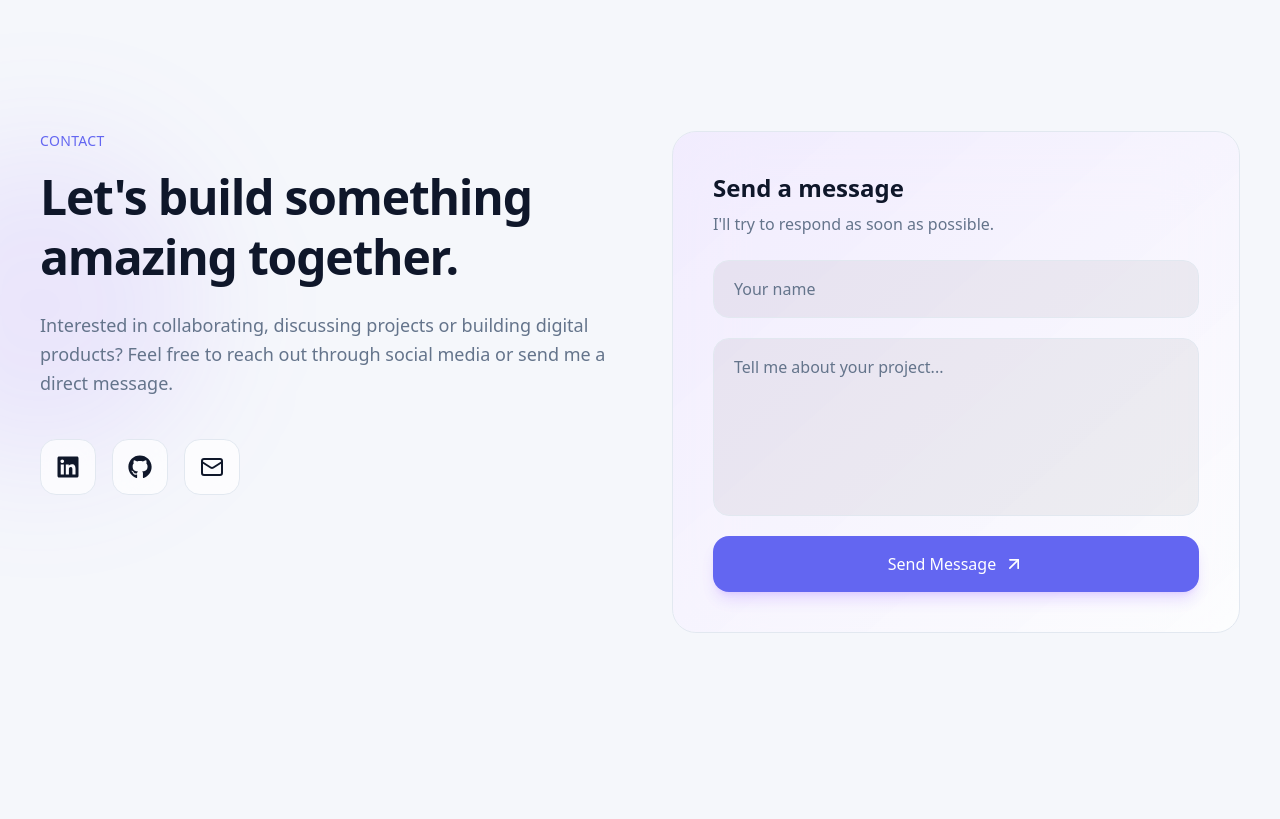
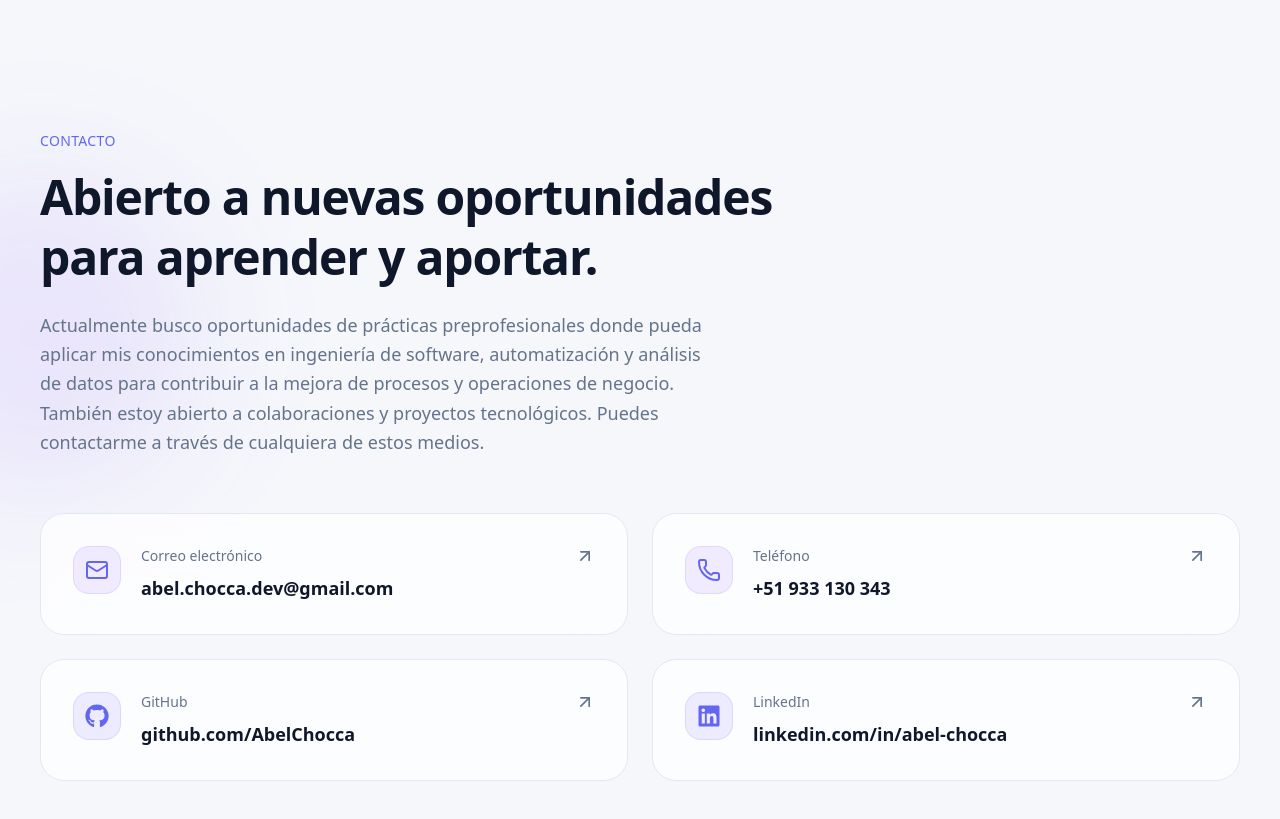
Before and after one commit to AbelChocca/Portfolio-Personal, a React (Vite) app: page / in a window 1280 px wide. Shown: the part 5520-6339 px from the top of the page. Before the commit the page ends 6297 px from the top, so only its background shows below. Built offline with nearby package versions, Linux system fonts and the light colour scheme.

Commit message:
feat: refactor Contact component to include contact methods and improve layout

```diff
--- a/src/components/Contact.tsx
+++ b/src/components/Contact.tsx
@@ -1,71 +1,63 @@
-import React, { useState } from "react";
-
 import { motion } from "framer-motion";
-
 import { FaGithub, FaLinkedin } from "react-icons/fa";
-
-import { ArrowUpRight, Mail } from "lucide-react";
+import { ArrowUpRight, Mail, Phone } from "lucide-react";
 
 import AnimatedDiv from "./AnimatedDiv";
 
+const contacts = [
+  {
+    title: "Correo electrónico",
+    value: "abel.chocca.dev@gmail.com",
+    href: "mailto:abel.chocca.dev@gmail.com",
+    icon: Mail,
+  },
+  {
+    title: "Teléfono",
+    value: "+51 933 130 343",
+    href: "tel:+51933130343",
+    icon: Phone,
+  },
+];
+
+const socials = [
+  {
+    title: "GitHub",
+    value: "github.com/AbelChocca",
+    href: "https://github.com/AbelChocca",
+    icon: FaGithub,
+  },
+  {
+    title: "LinkedIn",
+    value: "linkedin.com/in/abel-chocca",
+    href: "https://www.linkedin.com/in/abel-chocca/",
+    icon: FaLinkedin,
+  },
+];
+
 const Contact = () => {
-  const [form, setForm] = useState({
-    name: "",
-    message: "",
-  });
-
-  const handleChange = (
-    e: React.ChangeEvent<HTMLInputElement | HTMLTextAreaElement>,
-  ) => {
-    setForm({
-      ...form,
-      [e.target.name]: e.target.value,
-    });
-  };
-
-  const handleSubmit = () => {
-    const mailtoLink = `mailto:abelchocca1010@gmail.com?subject=Portfolio Contact from ${form.name}&body=${encodeURIComponent(form.message)}`;
-
-    window.location.href = mailtoLink;
-  };
-
   return (
     <section
       id="contactos"
-      className="
-        relative
-        w-full
-        py-24 md:py-36
-        overflow-hidden
-      "
+      className="relative w-full py-24 md:py-36 overflow-hidden"
     >
-      {/* Glow */}
+      {/* Glow decorativo */}
       <div
         className="
           absolute
           left-[-120px]
           top-[20%]
-          w-[320px]
-          h-[320px]
+          w-[320px] h-[320px]
           rounded-full
           bg-violet-500/10
           blur-3xl
+          pointer-events-none
         "
       />
 
       <div className="relative z-10 max-w-7xl mx-auto px-6 md:px-10">
         <AnimatedDiv stagger preset="fadeUp" distance={18}>
-          <div
-            className="
-              grid
-              grid-cols-1
-              lg:grid-cols-2
-              gap-16
-              items-start
-            "
-          >
-            {/* LEFT SIDE */}
-            <div>
+          {/* ENCABEZADO */}
+          <div className="max-w-3xl mb-14">
             <p
               className="
                 text-[var(--primary)]
@@ -76,20 +68,19 @@ const Contact = () => {
                 mb-4
               "
             >
-                Contact
+              Contacto
             </p>
 
             <h2
               className="
-                  text-4xl
-                  md:text-5xl
+                text-4xl md:text-5xl
                 font-bold
                 tracking-tight
                 leading-tight
                 text-[var(--foreground)]
               "
             >
-                Let's build something amazing together.
+              Abierto a nuevas oportunidades para aprender y aportar.
             </h2>
 
             <p
@@ -98,242 +89,200 @@ const Contact = () => {
                 text-base md:text-lg
                 leading-relaxed
                 text-[var(--muted)]
-                  max-w-xl
+                max-w-2xl
               "
             >
-                Interested in collaborating, discussing projects or building
-                digital products? Feel free to reach out through social media or
-                send me a direct message.
+              Actualmente busco oportunidades de prácticas preprofesionales
+              donde pueda aplicar mis conocimientos en ingeniería de software,
+              automatización y análisis de datos para contribuir a la mejora de
+              procesos y operaciones de negocio. También estoy abierto a
+              colaboraciones y proyectos tecnológicos. Puedes contactarme a
+              través de cualquiera de estos medios.
             </p>
+          </div>
 
-              {/* SOCIALS */}
-              <div className="flex items-center gap-4 mt-10">
+          {/* CANALES DE CONTACTO */}
+          <div className="grid grid-cols-1 md:grid-cols-2 gap-6">
+            {contacts.map((contact) => {
+              const Icon = contact.icon;
+
+              return (
                 <motion.a
-                  href="https://www.linkedin.com/in/abel-chocca/"
-                  target="_blank"
-                  rel="noreferrer"
-                  whileHover={{
-                    y: -4,
-                  }}
+                  key={contact.title}
+                  href={contact.href}
+                  whileHover={{ y: -5 }}
+                  transition={{ duration: 0.3 }}
                   className="
                     group
-                    w-14 h-14
-                    rounded-2xl
-                    border border-[var(--border)]
-                    bg-[var(--card)]
-                    backdrop-blur-xl
-                    flex items-center justify-center
-                    hover:border-[var(--primary)]
-                    transition-all duration-300
-                  "
-                >
-                  <FaLinkedin
-                    className="
-                      text-2xl
-                      text-[var(--foreground)]
-                      group-hover:text-[var(--primary)]
-                      transition-colors
-                    "
-                  />
-                </motion.a>
-
-                <motion.a
-                  href="https://github.com/AbelChocca"
-                  target="_blank"
-                  rel="noreferrer"
-                  whileHover={{
-                    y: -4,
-                  }}
-                  className="
-                    group
-                    w-14 h-14
-                    rounded-2xl
-                    border border-[var(--border)]
-                    bg-[var(--card)]
-                    backdrop-blur-xl
-                    flex items-center justify-center
-                    hover:border-[var(--primary)]
-                    transition-all duration-300
-                  "
-                >
-                  <FaGithub
-                    className="
-                      text-2xl
-                      text-[var(--foreground)]
-                      group-hover:text-[var(--primary)]
-                      transition-colors
-                    "
-                  />
-                </motion.a>
-
-                <motion.button
-                  onClick={handleSubmit}
-                  whileHover={{
-                    y: -4,
-                  }}
-                  className="
-                    group
-                    w-14 h-14
-                    rounded-2xl
-                    border border-[var(--border)]
-                    bg-[var(--card)]
-                    backdrop-blur-xl
-                    flex items-center justify-center
-                    hover:border-[var(--primary)]
-                    transition-all duration-300
-                  "
-                >
-                  <Mail
-                    className="
-                      w-6 h-6
-                      text-[var(--foreground)]
-                      group-hover:text-[var(--primary)]
-                      transition-colors
-                    "
-                  />
-                </motion.button>
-              </div>
-            </div>
-
-            {/* FORM */}
-            <motion.form
-              onSubmit={(e) => {
-                e.preventDefault();
-                handleSubmit();
-              }}
-              initial={{
-                opacity: 0,
-                y: 30,
-              }}
-              whileInView={{
-                opacity: 1,
-                y: 0,
-              }}
-              transition={{
-                duration: 0.6,
-              }}
-              viewport={{
-                once: true,
-              }}
-              className="
                     relative
                     overflow-hidden
                     rounded-3xl
                     border border-[var(--border)]
                     bg-[var(--card)]
-                backdrop-blur-2xl
-                p-8 md:p-10
+                    backdrop-blur-xl
+                    p-8
+                    hover:border-[var(--primary)]
+                    transition-colors duration-300
                   "
                 >
-              {/* Glow */}
+                  {/* Glow hover */}
                   <div
                     className="
                       absolute inset-0
+                      opacity-0
+                      group-hover:opacity-100
+                      transition-opacity duration-500
                       bg-gradient-to-br
                       from-violet-500/10
                       to-transparent
+                      pointer-events-none
                     "
                   />
 
-              <div className="relative z-10">
-                <div className="mb-6">
+                  <div className="relative z-10 flex items-start gap-5">
+                    {/* Icono */}
+                    <div
+                      className="
+                        w-12 h-12
+                        shrink-0
+                        rounded-2xl
+                        flex items-center justify-center
+                        bg-violet-500/10
+                        border border-violet-400/20
+                      "
+                    >
+                      <Icon
+                        className="
+                          w-6 h-6
+                          text-[var(--primary)]
+                        "
+                      />
+                    </div>
+
+                    {/* Información */}
+                    <div className="flex-1 min-w-0">
+                      <p className="text-sm text-[var(--muted)] mb-2">
+                        {contact.title}
+                      </p>
+
                       <h3
                         className="
-                      text-2xl
+                          text-base md:text-lg
                           font-semibold
                           text-[var(--foreground)]
+                          break-words
                         "
                       >
-                    Send a message
+                        {contact.value}
                       </h3>
+                    </div>
 
-                  <p
+                    <ArrowUpRight
                       className="
-                      mt-2
+                        w-5 h-5
+                        shrink-0
                         text-[var(--muted)]
+                        group-hover:text-[var(--primary)]
+                        transition-colors
+                      "
+                    />
+                  </div>
+                </motion.a>
+              );
+            })}
+          </div>
+
+          {/* REDES PROFESIONALES */}
+          <div className="grid grid-cols-1 md:grid-cols-2 gap-6 mt-6">
+            {socials.map((social) => {
+              const Icon = social.icon;
+
+              return (
+                <motion.a
+                  key={social.title}
+                  href={social.href}
+                  target="_blank"
+                  rel="noopener noreferrer"
+                  whileHover={{ y: -5 }}
+                  transition={{ duration: 0.3 }}
+                  className="
+                    group
+                    relative
+                    overflow-hidden
+                    rounded-3xl
+                    border border-[var(--border)]
+                    bg-[var(--card)]
+                    backdrop-blur-xl
+                    p-8
+                    hover:border-[var(--primary)]
+                    transition-colors duration-300
                   "
                 >
-                    I'll try to respond as soon as possible.
-                  </p>
-                </div>
-
-                <div className="grid gap-5">
-                  {/* NAME */}
-                  <input
-                    id="name"
-                    name="name"
-                    value={form.name}
-                    onChange={handleChange}
-                    placeholder="Your name"
+                  {/* Glow hover */}
+                  <div
                     className="
-                      w-full
-                      rounded-2xl
-                      border border-[var(--border)]
-                      bg-black/5 dark:bg-white/5
-                      px-5 py-4
-                      text-[var(--foreground)]
-                      placeholder:text-[var(--muted)]
-                      focus:outline-none
-                      focus:ring-2
-                      focus:ring-violet-500/40
-                      transition-all duration-300
+                      absolute inset-0
+                      opacity-0
+                      group-hover:opacity-100
+                      transition-opacity duration-500
+                      bg-gradient-to-br
+                      from-indigo-500/10
+                      to-transparent
+                      pointer-events-none
                     "
                   />
 
-                  {/* MESSAGE */}
-                  <textarea
-                    id="message"
-                    name="message"
-                    value={form.message}
-                    onChange={handleChange}
-                    placeholder="Tell me about your project..."
-                    rows={6}
+                  <div className="relative z-10 flex items-start gap-5">
+                    {/* Icono */}
+                    <div
                       className="
-                      w-full
+                        w-12 h-12
+                        shrink-0
                         rounded-2xl
-                      border border-[var(--border)]
-                      bg-black/5 dark:bg-white/5
-                      px-5 py-4
-                      text-[var(--foreground)]
-                      placeholder:text-[var(--muted)]
-                      focus:outline-none
-                      focus:ring-2
-                      focus:ring-violet-500/40
-                      resize-none
-                      transition-all duration-300
+                        flex items-center justify-center
+                        bg-indigo-500/10
+                        border border-indigo-400/20
+                      "
+                    >
+                      <Icon
+                        className="
+                          w-6 h-6
+                          text-[var(--primary)]
                         "
                       />
+                    </div>
 
-                  {/* BUTTON */}
-                  <motion.button
-                    type="submit"
-                    whileHover={{
-                      scale: 1.02,
-                    }}
-                    whileTap={{
-                      scale: 0.98,
-                    }}
+                    {/* Información */}
+                    <div className="flex-1 min-w-0">
+                      <p className="text-sm text-[var(--muted)] mb-2">
+                        {social.title}
+                      </p>
+
+                      <h3
                         className="
-                      inline-flex
-                      items-center
-                      justify-center
-                      gap-2
-                      rounded-2xl
-                      bg-[var(--primary)]
-                      hover:opacity-90
-                      px-6 py-4
-                      font-medium
-                      text-white
-                      transition-all duration-300
-                      shadow-lg shadow-violet-500/20
+                          text-base md:text-lg
+                          font-semibold
+                          text-[var(--foreground)]
+                          break-words
                         "
                       >
-                    Send Message
-                    <ArrowUpRight className="w-5 h-5" />
-                  </motion.button>
+                        {social.value}
+                      </h3>
                     </div>
+
+                    <ArrowUpRight
+                      className="
+                        w-5 h-5
+                        shrink-0
+                        text-[var(--muted)]
+                        group-hover:text-[var(--primary)]
+                        transition-colors
+                      "
+                    />
                   </div>
-            </motion.form>
+                </motion.a>
+              );
+            })}
           </div>
         </AnimatedDiv>
       </div>
```
Lines whose indentation alone changed are shown as unchanged.
